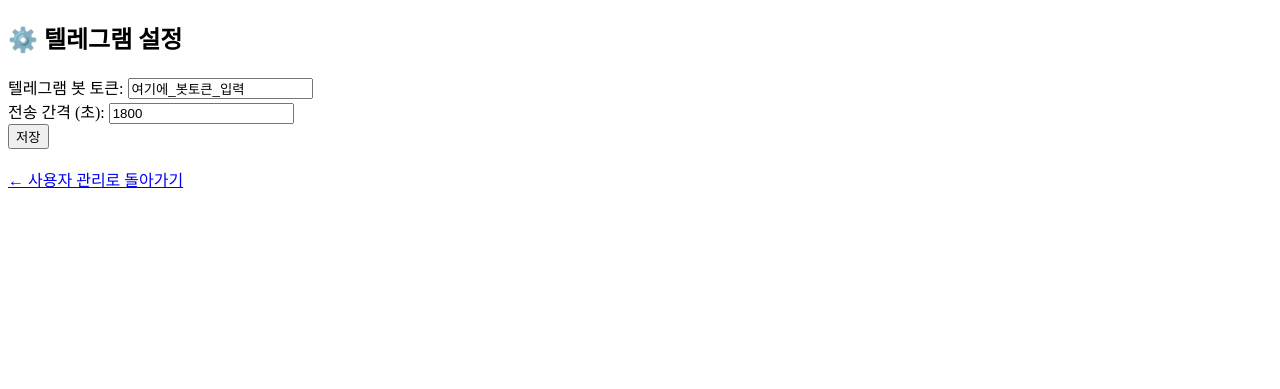
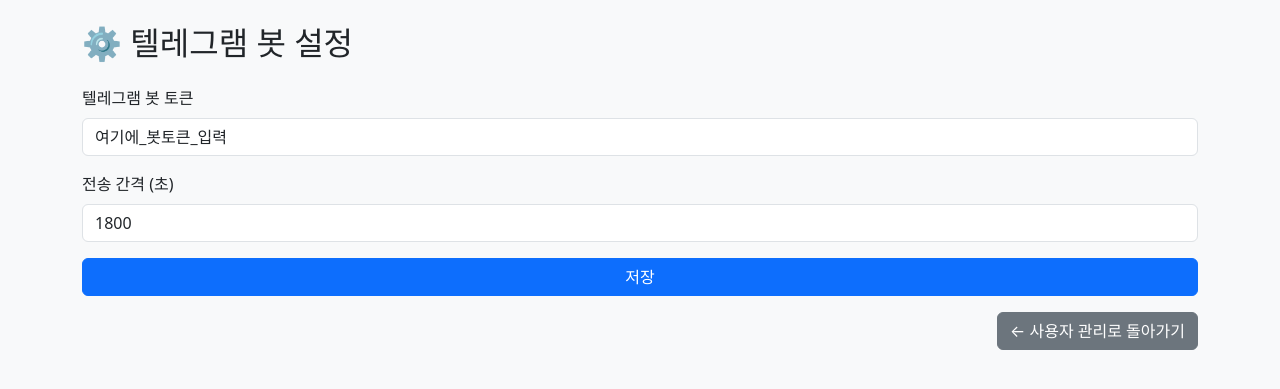
Before and after one commit to csh0617/news-bot-config, a Flask app: page /settings in a window 1280 px wide. Shown: the top 389 px of the page. Run offline with Flask 3, Linux system fonts and the light colour scheme.

Commit message:
Update settings.html

```diff
--- a/templates/settings.html
+++ b/templates/settings.html
@@ -1,15 +1,28 @@
 <!DOCTYPE html>
-<html>
+<html lang="ko">
 <head>
-    <title>봇 설정</title>
+  <meta charset="UTF-8">
+  <meta name="viewport" content="width=device-width, initial-scale=1">
+  <title>봇 설정</title>
+  <link href="https://cdn.jsdelivr.net/npm/bootstrap@5.3.0/dist/css/bootstrap.min.css" rel="stylesheet">
 </head>
-<body>
-    <h2>⚙️ 텔레그램 설정</h2>
+<body class="bg-light">
+  <div class="container py-4">
+    <h2 class="mb-4">⚙️ 텔레그램 봇 설정</h2>
     <form method="POST">
-        텔레그램 봇 토큰: <input type="text" name="telegram_token" value="{{ config.telegram_token }}" required><br>
-        전송 간격 (초): <input type="number" name="interval" value="{{ config.interval }}" required><br>
-        <button type="submit">저장</button>
+      <div class="mb-3">
+        <label for="telegram_token" class="form-label">텔레그램 봇 토큰</label>
+        <input type="text" class="form-control" id="telegram_token" name="telegram_token" value="{{ config.telegram_token }}" required>
+      </div>
+      <div class="mb-3">
+        <label for="interval" class="form-label">전송 간격 (초)</label>
+        <input type="number" class="form-control" id="interval" name="interval" value="{{ config.interval }}" required>
+      </div>
+      <button type="submit" class="btn btn-primary w-100">저장</button>
     </form>
-    <br><a href="/">← 사용자 관리로 돌아가기</a>
+    <div class="mt-3 text-end">
+      <a href="/" class="btn btn-secondary">← 사용자 관리로 돌아가기</a>
+    </div>
+  </div>
 </body>
 </html>
```
